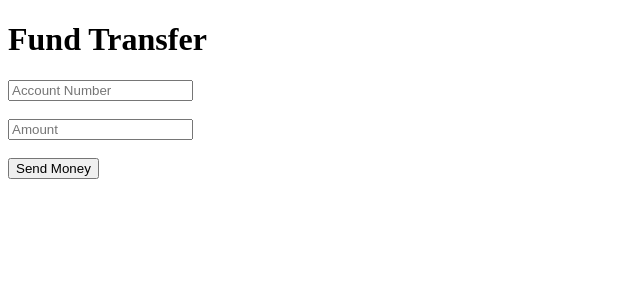
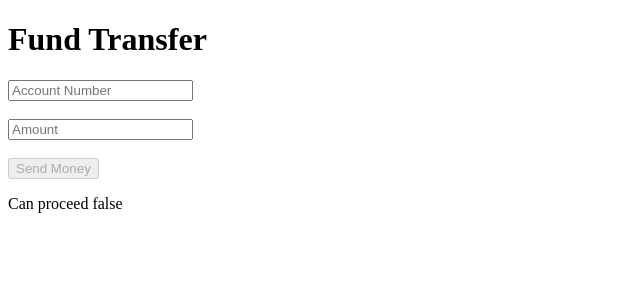
Before and after one commit to Frankline-Sable/BankingApi, an Angular app in the folder BankingUi/: page / in a window 1280 px wide. Shown: the top 300 px of the page, without its empty margins (0-640 px from the left). Built offline with nearby package versions, Linux system fonts and the light colour scheme.

Commit message:
:hammer: Added reactivity to form

```diff
--- a/BankingUi/src/app/app.html
+++ b/BankingUi/src/app/app.html
@@ -18,8 +18,11 @@
 
   <br><br>
 
-  <button type="submit">
+  <button type="submit" (click)="showForm()" [disabled]="transferForm.invalid">
     Send Money
   </button>
 
+  <br>
+  <p>Can proceed {{transferForm.valid}}</p>
+
 </form>
--- a/BankingUi/src/app/app.ts
+++ b/BankingUi/src/app/app.ts
@@ -34,4 +34,8 @@ export class App implements OnInit{
   }
 
 
+  showForm(){
+    console.log(this.transferForm.value);
+    console.log(this.transferForm.valid);
+  }
 }
```
